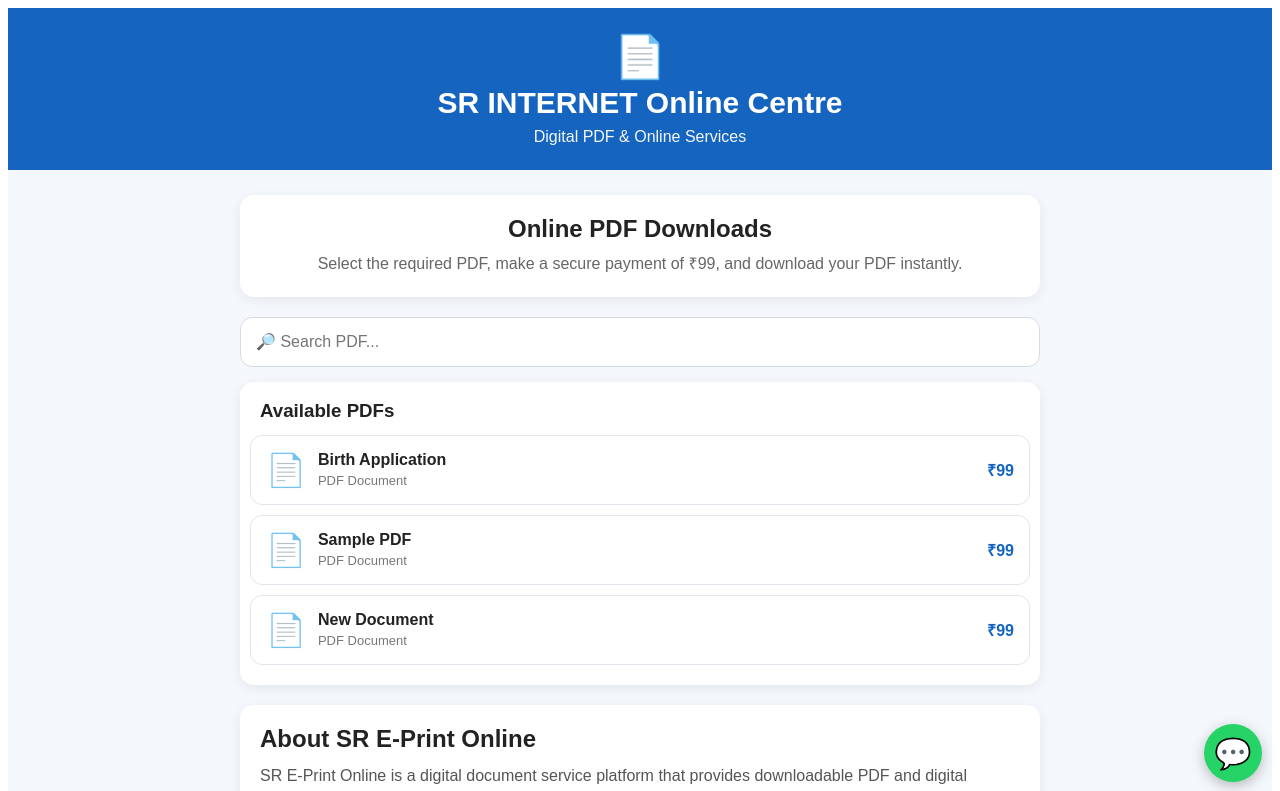
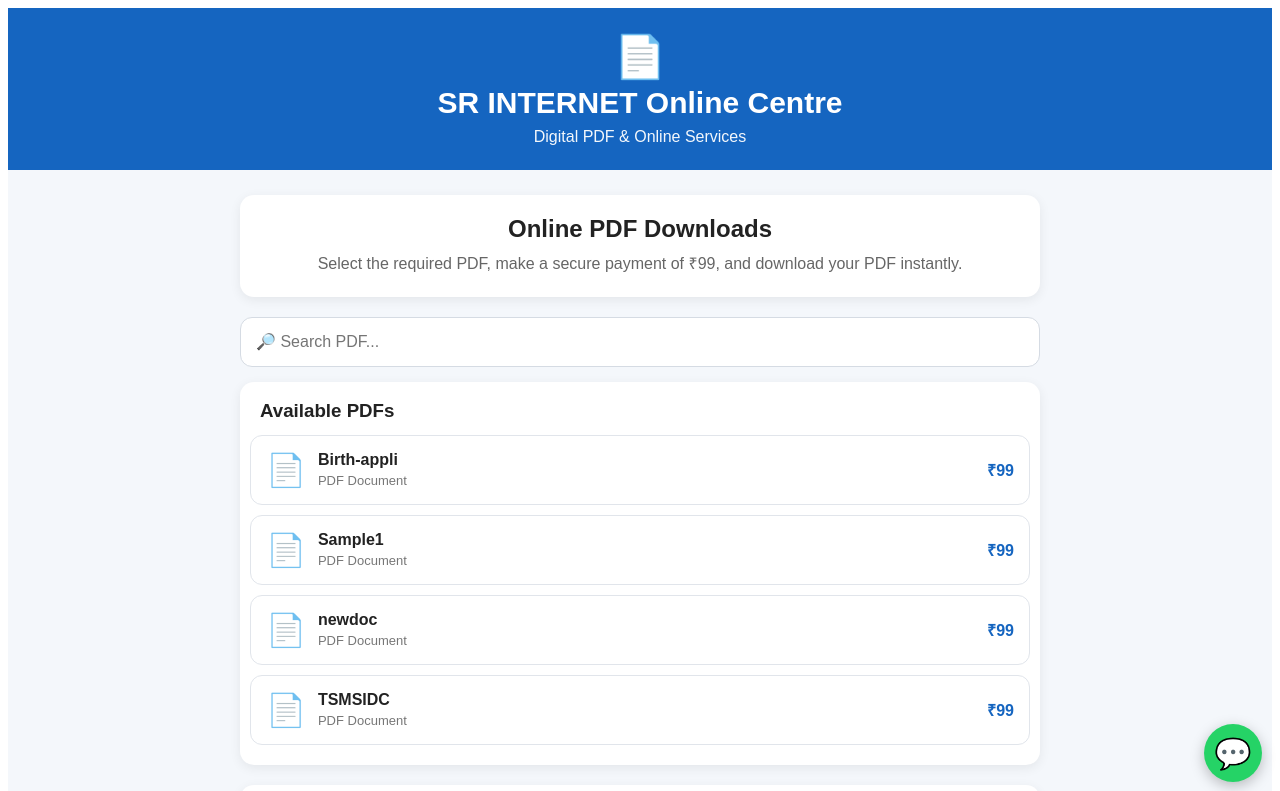
Before and after one commit to SrePrintOnlinework/Sr_ePrint-Online, a Next.js app: page / in a window 1280 px wide. Shown: the top 791 px of the page. Built offline with nearby package versions, Linux system fonts and the light colour scheme.

Commit message:
Update PDF entries with new IDs and prices

```diff
--- a/app/pdfs.js
+++ b/app/pdfs.js
@@ -1,17 +1,26 @@
 export const pdfs = [
   {
-    id: 'birth-001',
-    name: 'Birth Application',
-    file: 'birth-application.pdf',
+    id: 'raj-001',
+    name: 'Birth-appli',
+    file: 'birth-appli.pdf',
+    price: 99,
   },
   {
-    id: 'sample-001',
-    name: 'Sample PDF',
+    id: 'raj-002',
+    name: 'Sample1',
     file: 'sample1.pdf',
+    price: 20,
   },
   {
-    id: 'newdoc-003',
-    name: 'New Document',
-    file: 'newdoc08112026.pdf',
+    id: 'raj-003',
+    name: 'newdoc',
+    file: 'newdoc.pdf',
+    price: 99,
+  },
+  {
+    id: 'raj-003',
+    name: 'TSMSIDC',
+    file: 'TSMSIDC.pdf',
+    price: 99,
   },
 ];
```
